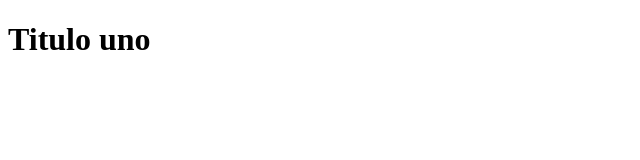
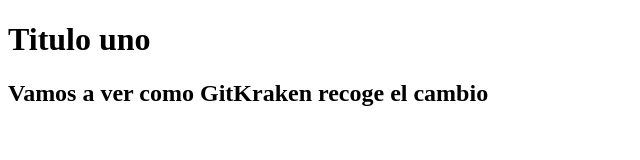
Before and after one commit to magancloud/hello-world-git, a plain HTML site: page index.html in a window 1280 px wide. Shown: the whole page, without its empty margins (0-640 px from the left). Drawn offline with Linux system fonts and the light colour scheme.

Commit message:
Se añade h2
añadimos h2 para prueba

```diff
--- a/index.html
+++ b/index.html
@@ -10,5 +10,6 @@
     <h1>
         Titulo uno
     </h1>
+    <h2>Vamos a ver como GitKraken recoge el cambio</h2>
 </body>
 </html>
```
